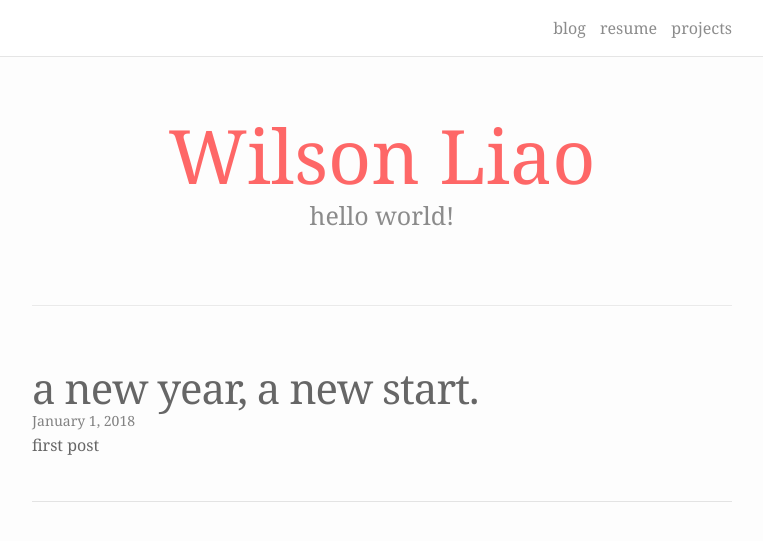
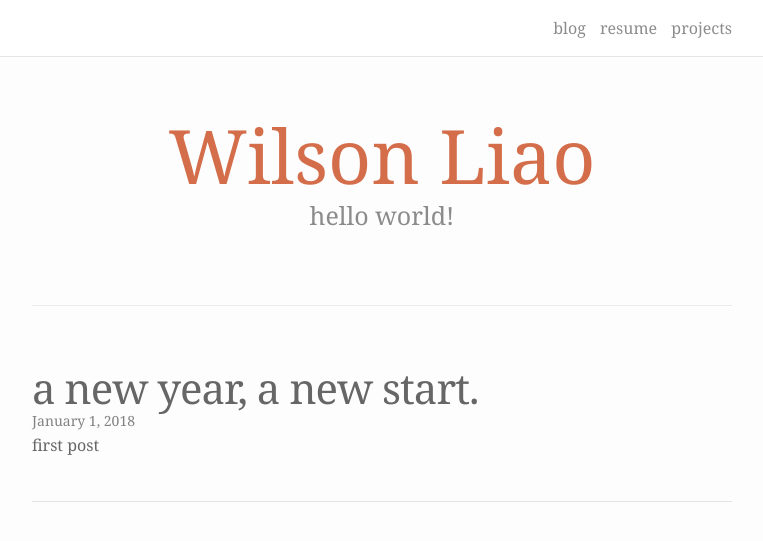
Before and after one commit to wilsonliao/blog, a Jekyll site: the page built from index.html, in a window 1280 px wide. Shown: the top 541 px of the page, without its empty margins (258-1021 px from the left). Built offline with Jekyll 4.4.1, drawn with Linux system fonts in a browser that asks for light colours; nearby versions of some CDN libraries; the list of posts is cut into pages by our own code.

Commit message:
Update _base.scss

```diff
--- a/_sass/_base.scss
+++ b/_sass/_base.scss
@@ -24,7 +24,7 @@ $caption_font_size: 12px;
 $caption_color: #aaa;
 
 /* COLORS  */
-$red:  #FF3636;
+$red:  #C63D0F;
 $orange: #F29105;
 $blue: #2698BA;
 $green: #11D68B;
```
